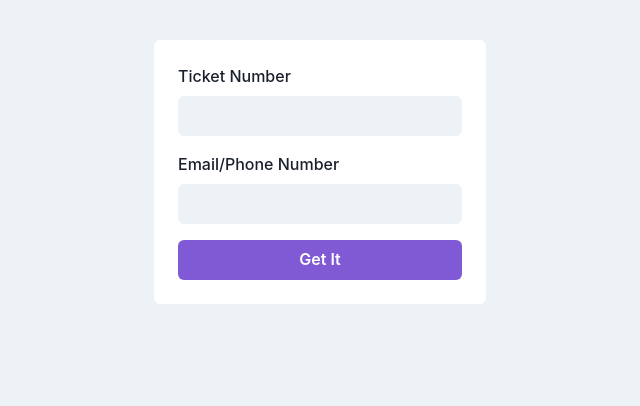
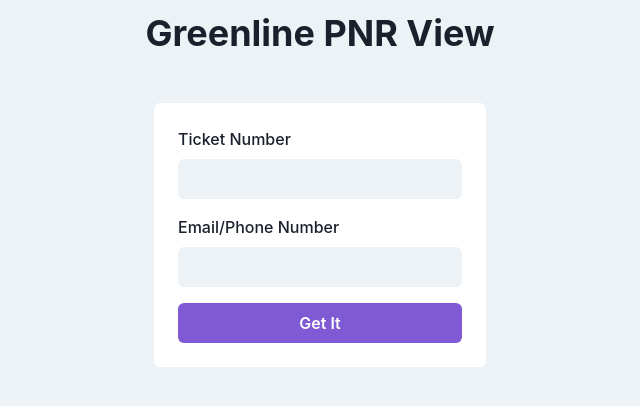
Before and after one commit to vinu/glbus-app, a React (Vite) app: page / in a window 1280 px wide. Shown: the top 406 px of the page, without its empty margins (320-960 px from the left). Built offline with nearby package versions, Linux system fonts and the light colour scheme.

Commit message:
Add some title

```diff
--- a/src/App.tsx
+++ b/src/App.tsx
@@ -1,4 +1,4 @@
-import { Box, Button, Flex, FormControl, FormLabel, HStack, Input, Tag, Text, VStack } from '@chakra-ui/react'
+import { Box, Button, Flex, FormControl, FormLabel, Heading, HStack, Input, Tag, Text, VStack } from '@chakra-ui/react'
 import { useFormik } from 'formik';
 import { useState } from 'react';
 
@@ -77,8 +77,10 @@ function App() {
   });
   return (
     <>
+
       <Flex bg="gray.100" justify="center" h="100vh">
         <VStack>
+          <Heading mt={3}>Greenline PNR View</Heading>
           <Box bg="white" p={6} rounded="md" mt={10}>
             <form onSubmit={formik.handleSubmit}>
               <VStack spacing={4} align="flex-start">
```
